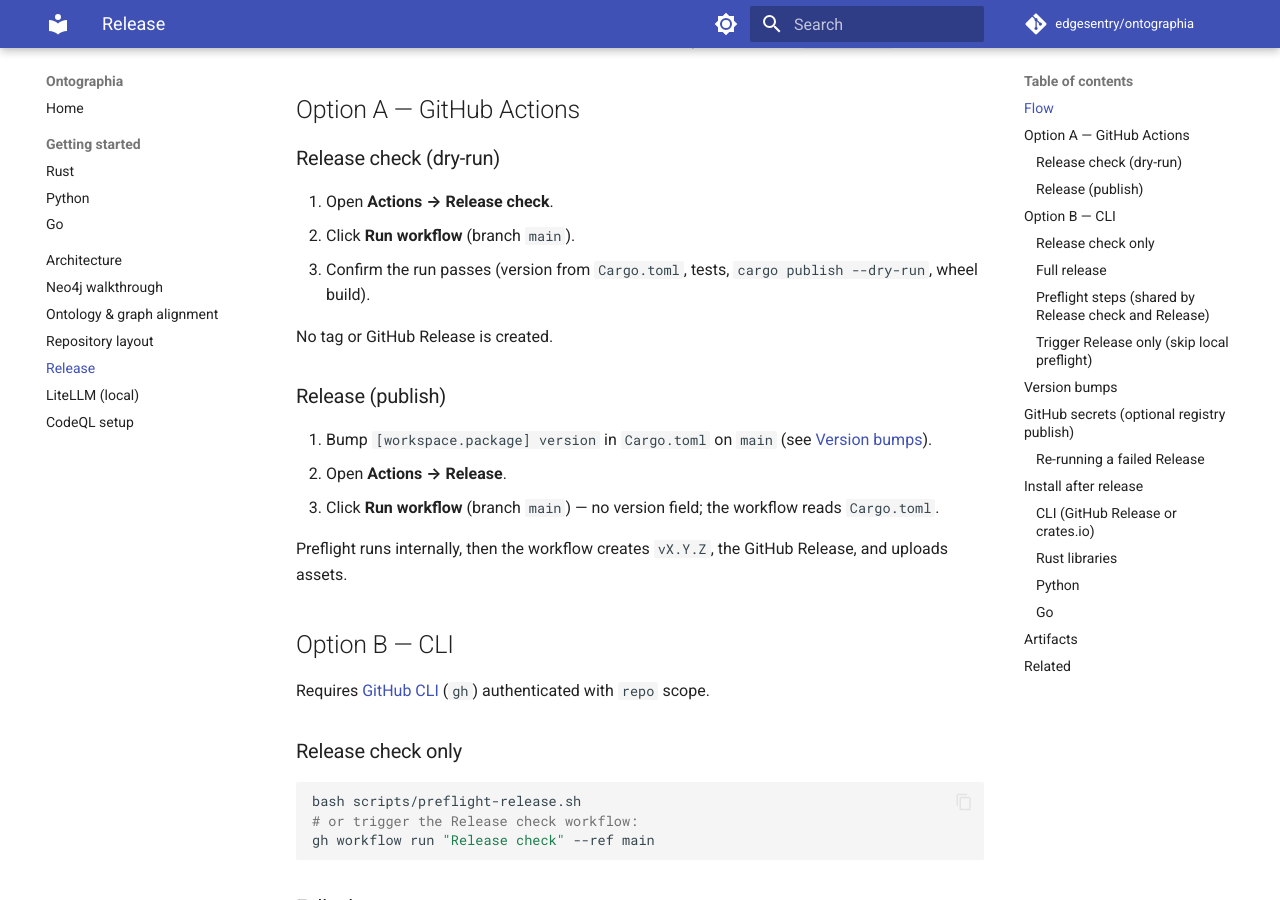
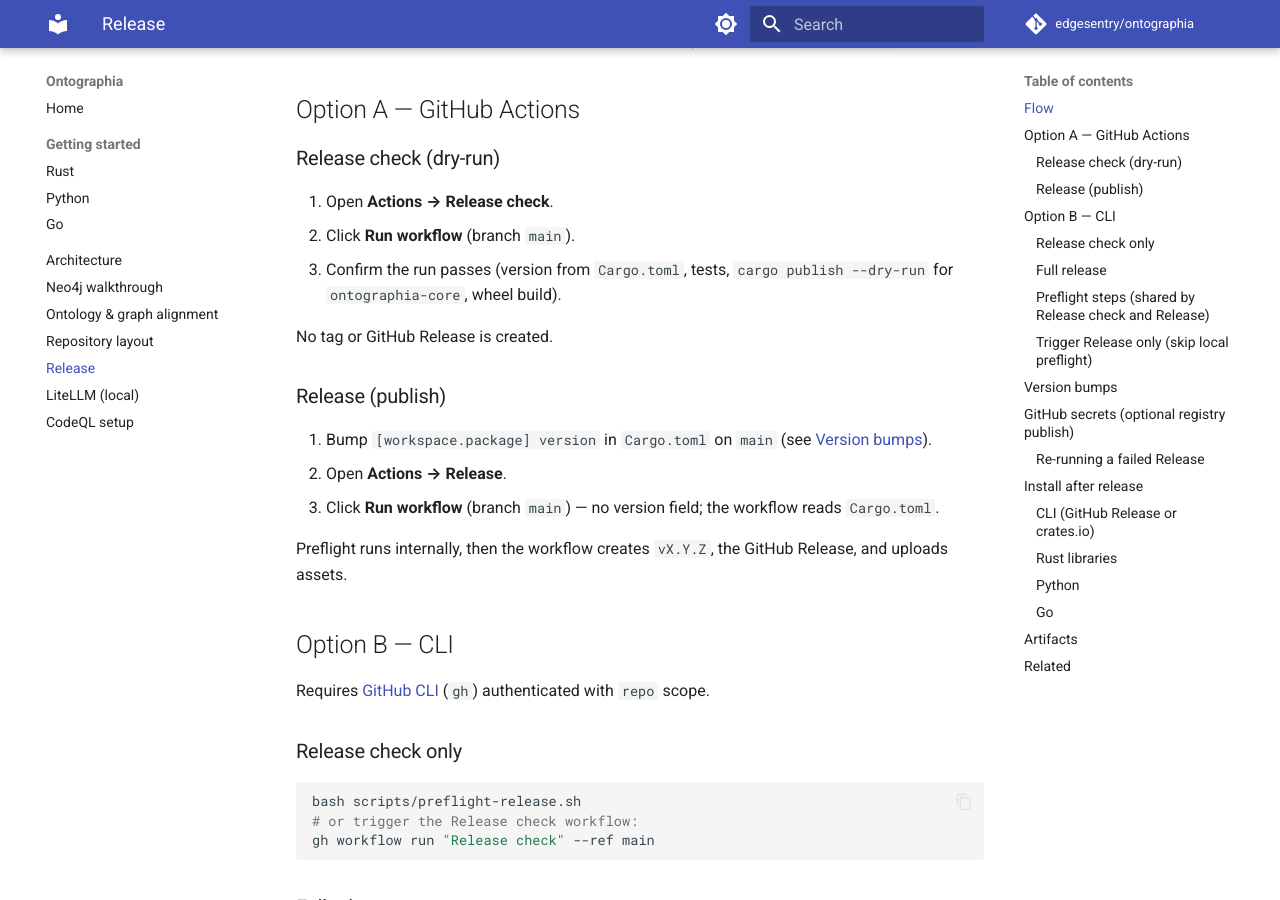
Before and after one commit to edgesentry/ontographia, an MkDocs documentation site: the page built from docs/release.md, in a window 1280 px wide and 900 px high, scrolled down 755 px. Built offline with MkDocs 1.6.1 and Material for MkDocs 9.7.7, drawn with Linux system fonts in a browser that asks for light colours; comment, search, counter and statistics services are not loaded.

Commit message:
Fix release check crates.io dependency resolution (#28)
Fix release check when workspace crates are not yet on crates.io.

cargo publish --dry-run for ontographia-adapters/schema fails until
ontographia-core at the new version is published; dry-run core only and
rely on workspace tests for dependent crates.

Co-authored-by: Cursor <cursoragent@cursor.com>

```diff
--- a/docs/release.md
+++ b/docs/release.md
@@ -34,7 +34,7 @@ Both workflows share the same internal validation (`scripts/preflight-release.sh
 
 1. Open **Actions → Release check**.
 2. Click **Run workflow** (branch `main`).
-3. Confirm the run passes (version from `Cargo.toml`, tests, `cargo publish --dry-run`, wheel build).
+3. Confirm the run passes (version from `Cargo.toml`, tests, `cargo publish --dry-run` for `ontographia-core`, wheel build).
 
 No tag or GitHub Release is created.
 
```
Also changed, not shown: scripts/README.md (+1 -1 lines), 1 other file.
